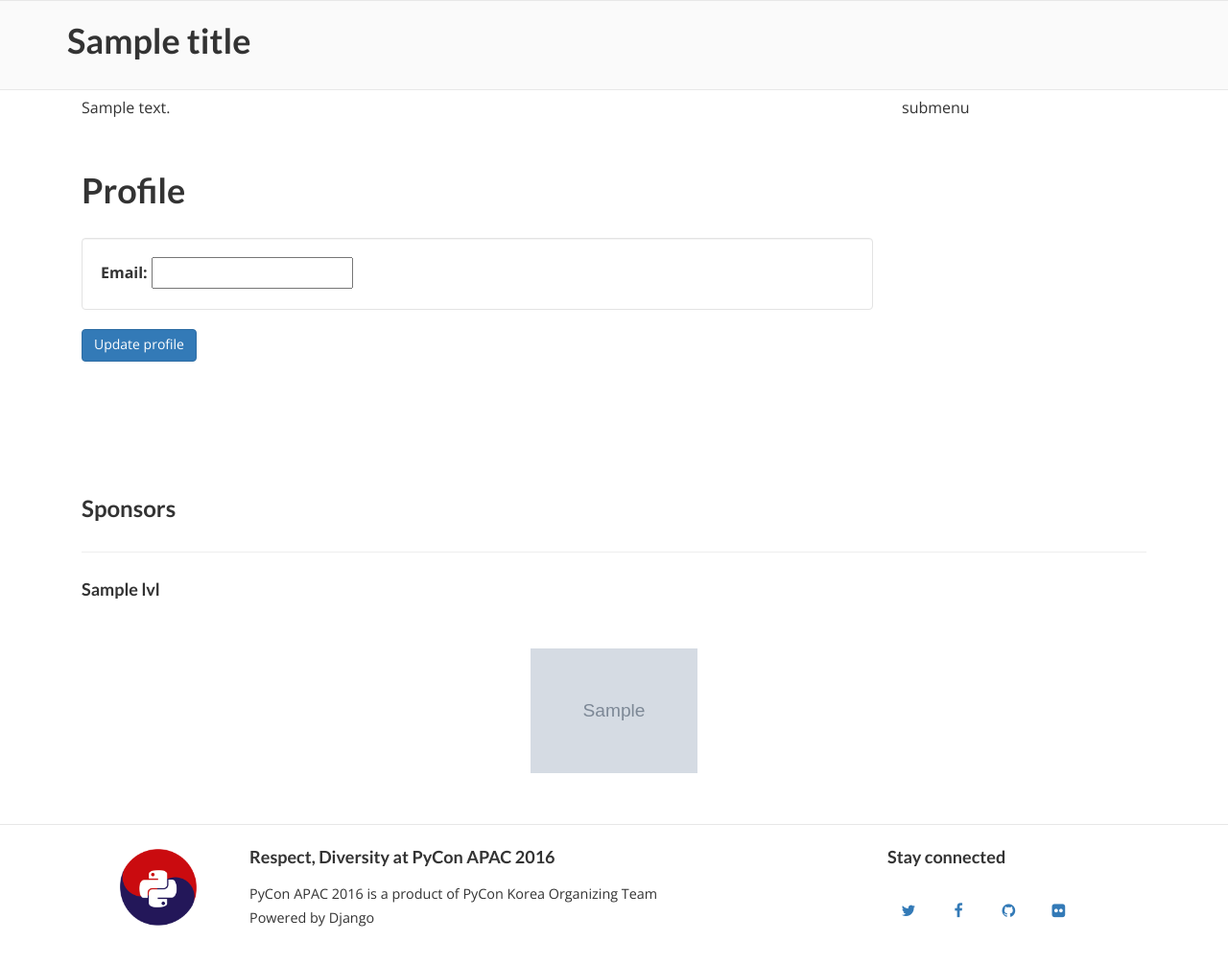
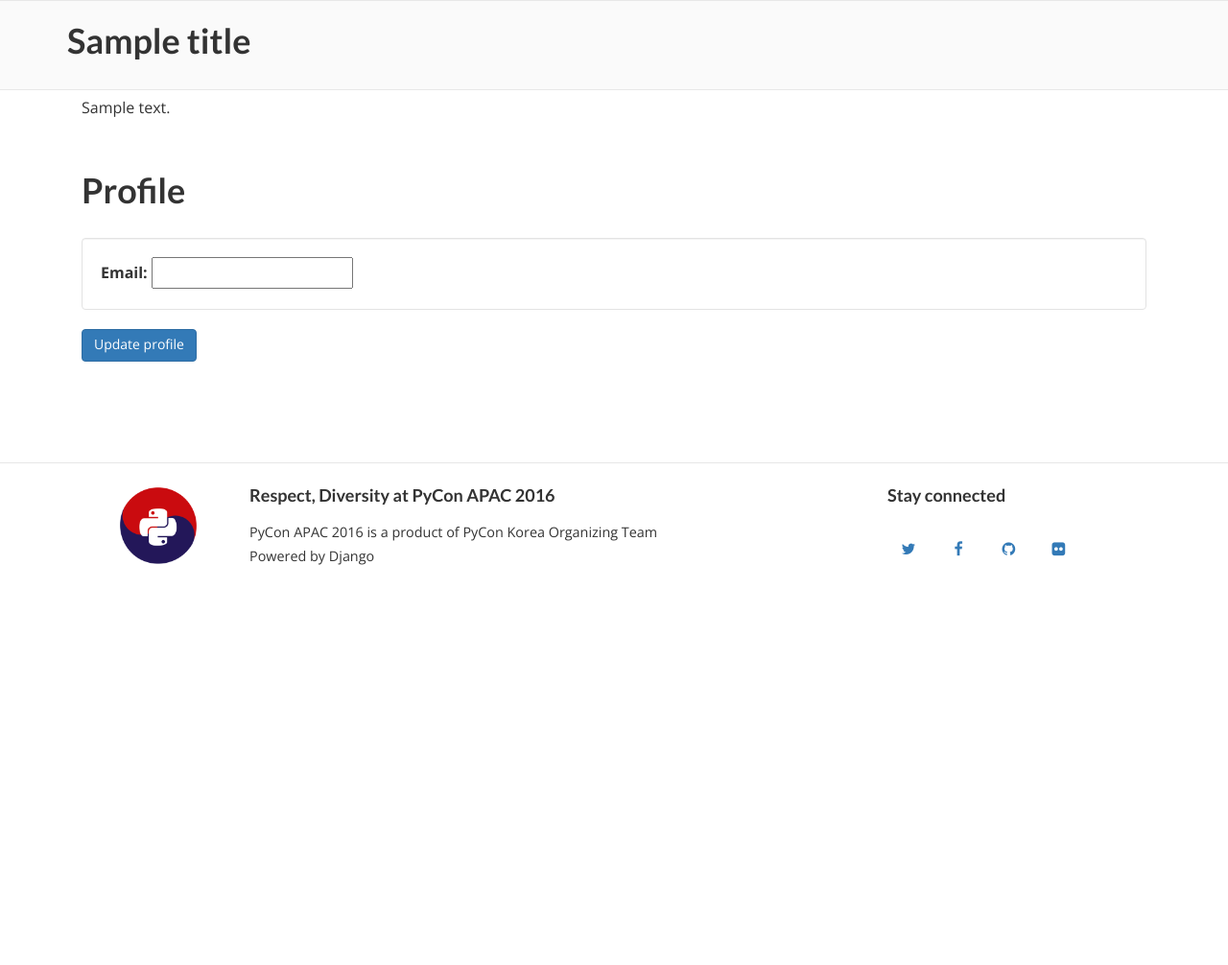
Before and after one commit to pythonkr/pyconapac-2016, a Django app: template pyconkr/templates/profile.html in a window 1280 px wide. Shown: the part 125-1131 px from the top of the page at 96% size. After the commit the page ends 714 px from the top, so only its background shows below. Run offline with Django 3.2, Linux system fonts and the light colour scheme; the template is opened without the code that fills it: most values are stand-ins (such as "Sample title", 1, 10 or a date in 2020); grey boxes marked "Sample" are stand-in pictures; some libraries are stand-ins or nearby versions.

Commit message:
Ready for temporary site

```diff
--- a/pyconkr/context_processors.py
+++ b/pyconkr/context_processors.py
@@ -18,10 +18,10 @@ def default(request):
             'title': _('About'),
             'icon': 'python',
             'dropdown': OrderedDict([
-                ('pyconkr', {'title': _('About PyCon APAC 2016')}),
+#                ('pyconkr', {'title': _('About PyCon APAC 2016')}),
                 ('coc', {'title': _('Code of Conduct')}),
-                ('announcements', {'title': _('Announcements')}),
-                ('sponsors', {'title': _('Sponsors')}),
+#                ('announcements', {'title': _('Announcements')}),
+#                ('sponsors', {'title': _('Sponsors')}),
                 ('staff', {'title': _('Staff')}),
                 ('contact', {'title': _('Contact')}),
             ]),
--- a/pyconkr/templates/base.html
+++ b/pyconkr/templates/base.html
@@ -53,20 +53,24 @@
 <div class="container">
     {% block wrap %}
     <div class="row wrap">
-        <div class="col-md-9 content">
+        <div class="col-md-12 content">
             {{ base_content | safe }}
             {% block content %}{% endblock %}
         </div>
+        <!--
         <div class="col-md-3 submenu">
             submenu
         </div>
+        -->
     </div>
     {% endblock %}
+    <!--
     <div class="row wrap">
         <div class="col-md-12 sponsors">
             {% include "sponsors.html" %}
         </div>
     </div>
+    -->
 </div>
 {% endblock %}
 
--- a/pyconkr/templates/footer.html
+++ b/pyconkr/templates/footer.html
@@ -25,7 +25,7 @@
                 <a class="btn btn-social-icon btn-facebook" href="https://facebook.com/pyconkorea">
                     <i class="fa fa-facebook"></i>
                 </a>
-                <a class="btn btn-social-icon btn-github" href="https://github.com/pythonkr/pyconkr-2015">
+                <a class="btn btn-social-icon btn-github" href="https://github.com/pythonkr/pyconkr-2016">
                     <i class="fa fa-github"></i>
                 </a>
                 <a class="btn btn-social-icon btn-flickr" href="https://www.flickr.com/photos/126829363@N08/sets/">
--- a/pyconkr/templates/nav.html
+++ b/pyconkr/templates/nav.html
@@ -58,9 +58,6 @@
             {% endfor %}
             <li role="presentation" class="divider"></li>
             {% endif %}
-            {% if not my_speaker %}
-            <li><a href="{% url "registration_status" %}">{% trans "Registration" %}</a></li>
-            {% endif %}
             <li><a href="{% url "profile" %}">{% trans "Profile" %}</a></li>
             <li><a href="{% url "logout" %}">{% trans "Logout" %}</a></li>
           </ul>
--- a/pyconkr/urls.py
+++ b/pyconkr/urls.py
@@ -49,7 +49,7 @@ urlpatterns = patterns(
     url(r'^logout/$', logout, name='logout'),
     url(r'^profile/$', profile, name='profile'),
 
-    url(r'^registration/$', registration_info, name='registration_info'),
+    #url(r'^registration/$', registration_info, name='registration_info'),
     url(r'^registration/payment/$', registration_payment, name='registration_payment'),
     url(r'^registration/status/$', registration_status, name='registration_status'),
     url(r'^registration/payment/callback/$', registration_payment_callback, name='registration_payment_callback'),
```
